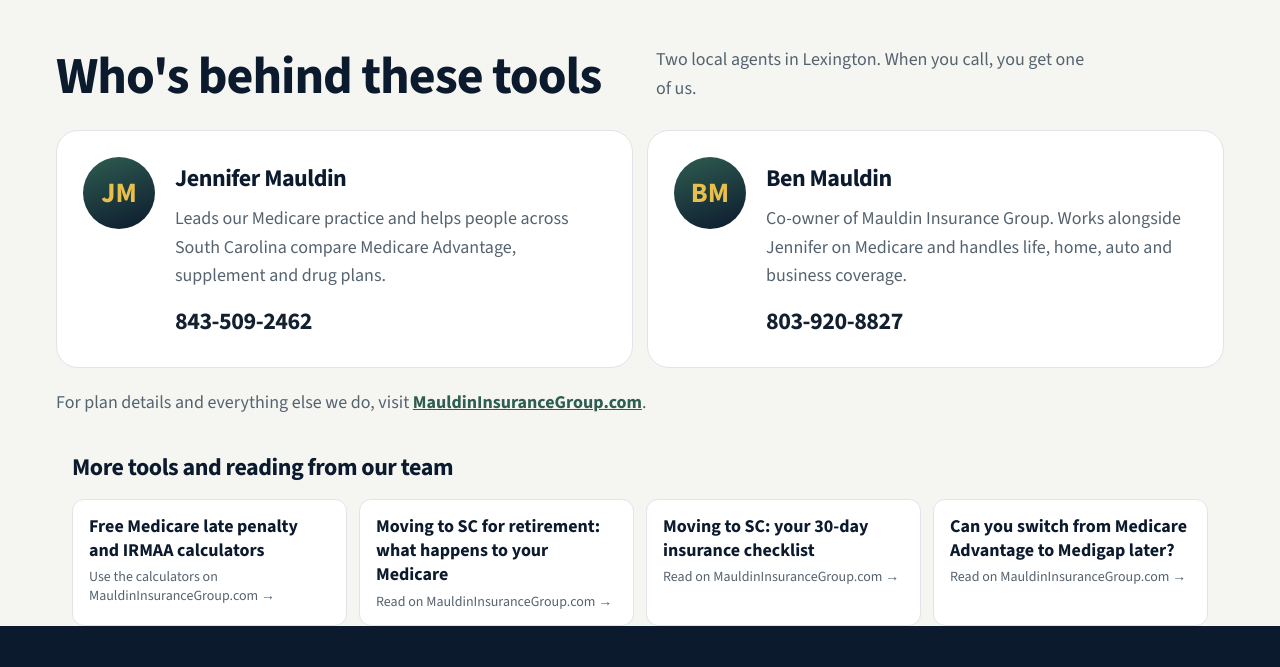
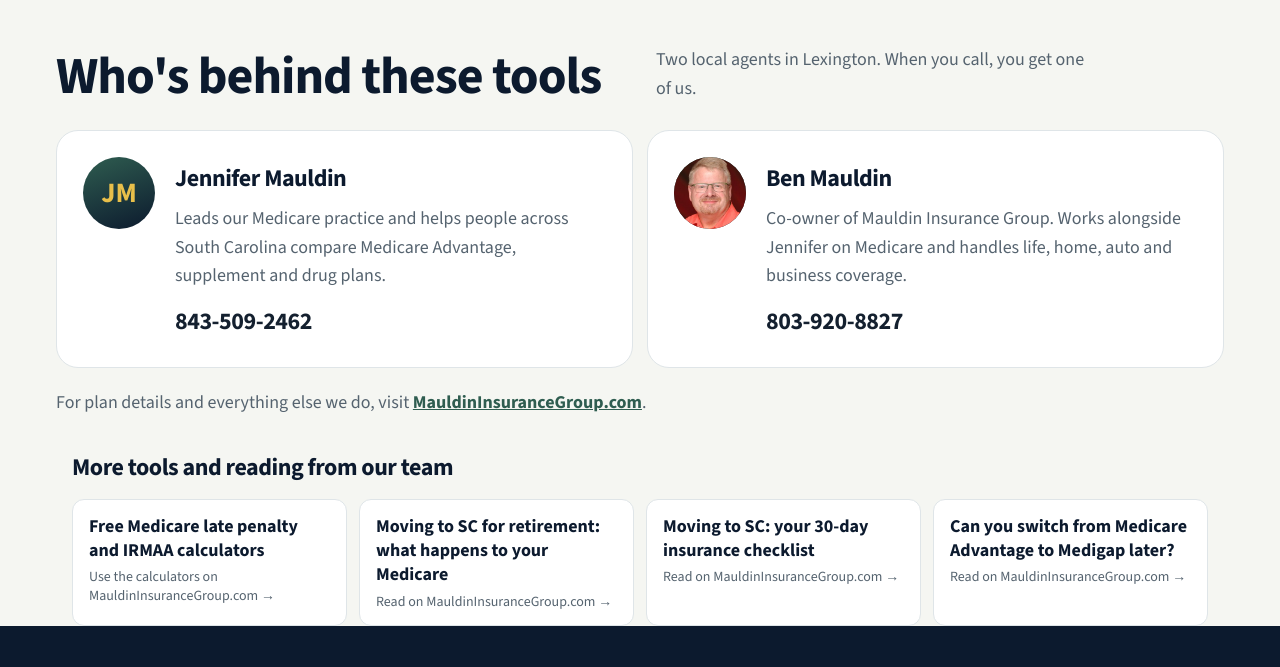
Before and after one commit to benjmauldin-blip/southcarolinamedicareagency.com, a plain HTML site: page index.html in a window 1280 px wide. Shown: the part 1900-2567 px from the top of the page. Drawn offline with nearby package versions, Linux system fonts and the light colour scheme.

Commit message:
Add Ben's headshot
Co-Authored-By: Claude Opus 5.5 <noreply@anthropic.com>
Claude-Session: https://claude.ai/code/session_01QDcAavo2XgjTGFBgwrXJsK

```diff
--- a/index.html
+++ b/index.html
@@ -66,6 +66,7 @@ body{background:linear-gradient(#0c1a2e 0 260px,var(--bg) 260px)}
 .person .av{width:72px;height:72px;border-radius:50%;background:linear-gradient(160deg,#2f5d50,#0c1a2e);color:#e8bf4a;display:grid;place-items:center;font-family:var(--display);font-weight:700;font-size:28px}
 .person h3{margin:2px 0 6px;font-size:24px}
 .person p{margin:0 0 12px;color:var(--muted)}
+img.av{object-fit:cover;display:block}
 .person a.ph{font-family:var(--display);font-weight:700;font-size:24px;color:var(--fg);text-decoration:none;letter-spacing:-.02em}
 .person a.ph:hover{color:var(--teal)}
 @media (max-width:760px){.people{grid-template-columns:1fr}}
@@ -126,7 +127,7 @@ body{background:linear-gradient(#0c1a2e 0 260px,var(--bg) 260px)}
   <div class="head"><h2>Who's behind these tools</h2><p>Two local agents in Lexington. When you call, you get one of us.</p></div>
   <div class="people">
     <div class="person"><div class="av" aria-hidden="true">JM</div><div><h3>Jennifer Mauldin</h3><p>Leads our Medicare practice and helps people across South Carolina compare Medicare Advantage, supplement and drug plans.</p><a class="ph" href="tel:+18435092462">843-509-2462</a></div></div>
-    <div class="person"><div class="av" aria-hidden="true">BM</div><div><h3>Ben Mauldin</h3><p>Co-owner of Mauldin Insurance Group. Works alongside Jennifer on Medicare and handles life, home, auto and business coverage.</p><a class="ph" href="tel:+18039208827">803-920-8827</a></div></div>
+    <div class="person"><img class="av" src="/ben-mauldin-avatar.jpg" alt="Ben Mauldin" width="72" height="72" loading="lazy"><div><h3>Ben Mauldin</h3><p>Co-owner of Mauldin Insurance Group. Works alongside Jennifer on Medicare and handles life, home, auto and business coverage.</p><a class="ph" href="tel:+18039208827">803-920-8827</a></div></div>
   </div>
   <p class="more-link">For plan details and everything else we do, visit <a href="https://www.mauldininsurancegroup.com/medicare">MauldinInsuranceGroup.com</a>.</p>
 </section>
```
Also changed, not shown: ben-mauldin-avatar.jpg (added).
